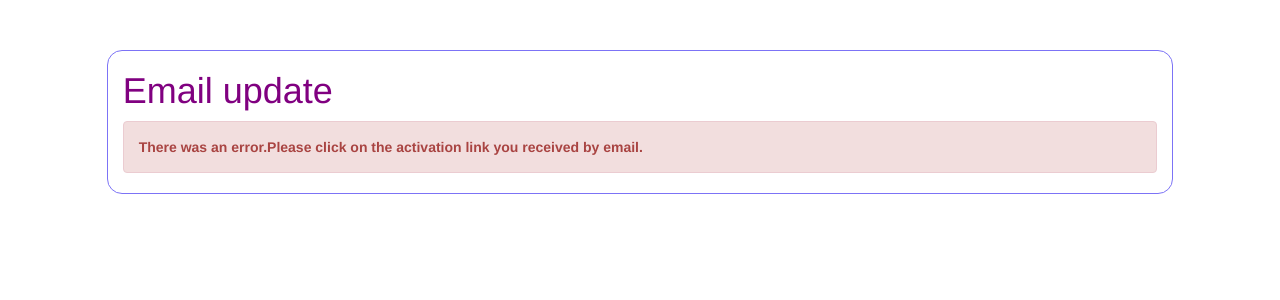
After one commit to lukivoda/notes, a PHP site: page /activatenewemail.php in a window 1280 px wide. The commit adds this page. Shown: the top 300 px of the page. Run offline with PHP 8.4, Linux system fonts and the light colour scheme; some libraries are stand-ins or nearby versions.

Commit message:
update email feature added

```diff
--- /dev/null
+++ b/activatenewemail.php
@@ -0,0 +1,67 @@
+<?php
+require("config.php");
+
+//http://www.stevanris.thecompletewebhosting.com/notes/activatenewemail.php?email=stevanris@gmail.com&newemail=s.zmajsek@gmail.com&key=654574578457845545743575743";
+//The user is re-directed to this file after clicking the activation link
+
+//Email uodate link contains three GET parameters: currentemail ,new email and activation key2
+
+
+?>
+
+<!DOCTYPE html>
+<html lang="en">
+<head>
+    <meta charset="utf-8">
+    <meta http-equiv="X-UA-Compatible" content="IE=edge">
+    <meta name="viewport" content="width=device-width, initial-scale=1">
+    <title>Account Activation</title>
+    <link href="css/bootstrap.min.css" rel="stylesheet">
+    <style>
+        h1{
+            color:purple;
+        }
+        .contactForm{
+            border:1px solid #7c73f6;
+            margin-top: 50px;
+            border-radius: 15px;
+        }
+    </style>
+
+</head>
+<body>
+<div class="container-fluid">
+    <div class="row">
+        <div class="col-sm-offset-1 col-sm-10 contactForm">
+            <h1>Email update</h1>
+            <?php
+            //if current email,new email or activation link is not missing we are showing an error
+            if(!isset($_GET['email']) || !isset($_GET['key']) || !isset($_GET['newemail'])){
+                echo "<div class='alert alert-danger'><strong>There was an error.Please click on the activation link you received by email.</strong></div>";
+            }else {
+
+                //Store them in three variables
+                $email = $_GET['email'];
+                $newemail = $_GET['newemail'];
+                $key = $_GET['key'];
+
+                //activate the user with activate method
+                $user->email = $email;
+                $user->activation2= $key;
+
+                if($user->activateNewEmail($newemail)){
+                    echo "<div class='alert alert-success'><strong>Your email has been updated!</strong>Please <a class='btn btn-success' href='index.php?logout=1'>log in</a> with your new email</div>";
+                }else{
+                    echo "<div class='alert alert-danger'><strong>Your email can not be updated.Please try again!</strong></div>";
+                }
+            }
+
+            ?>
+
+        </div>
+    </div>
+</div>
+<script src="https://ajax.googleapis.com/ajax/libs/jquery/1.11.2/jquery.min.js"></script>
+<script src="js/bootstrap.min.js"></script>
+</body>
+</html>
--- a/src/User.php
+++ b/src/User.php
@@ -7,6 +7,7 @@ class User extends Active {
     public $username;
     public $password;
     public $activation;
+    public $activation2;
     public static $key ="user_id";
     public static  $table ="users";
 
@@ -25,6 +26,25 @@ class User extends Active {
        }catch (PDOException $ex){
            echo "An error occured ".$ex->getMessage();
        }
+   }
+
+
+   public function activateNewEmail($newemail){
+
+       $db = DB::getConnection();
+       try{
+           $activateNewEmailQuery = "UPDATE users SET activation2 = :changed, email=:newEmail WHERE email= :email and activation2 = :activation2 LIMIT 1";
+           $statement = $db->prepare($activateNewEmailQuery);
+           $statement->execute(array(":changed" => 'changed','newEmail'=>$newemail,":email"=>$this->email,":activation2" => $this->activation2));
+           if ($statement->rowCount() === 1) {
+               return true;
+           } else {
+               return false;
+           }
+       }catch (PDOException $ex){
+           echo "An error occured ".$ex->getMessage();
+       }
+
    }
 
     public function login() {
@@ -65,6 +85,7 @@ class User extends Active {
                 $row = $this->getById($userId);
                 $_SESSION['user_id'] = $row->user_id;
                 $_SESSION['username'] = $row->username;
+                $_SESSION['email'] = $row->email;
                 $isValid =true;
             }else{
                 $isValid = false;
@@ -82,7 +103,7 @@ class User extends Active {
     public function logOut(){
         unset($_SESSION['user_id']);
         unset($_SESSION['username']);
-
+        unset($_SESSION['email']);
         if(isset($_COOKIE['rememberme'])){
             unset($_COOKIE['rememberme']);
             setcookie('rememberme',null,-1,'/');
@@ -140,6 +161,28 @@ class User extends Active {
 
 
 
+        public function updateAcivationCode2(){
+
+            $db = DB::getConnection();
+            try {
+                $updateAcivationCode2Query = "UPDATE users SET activation2 = :activation2 WHERE user_id =:user_id";
+                $statement = $db->prepare($updateAcivationCode2Query);
+                $statement->execute(array(":activation2" => $this->activation2, ':user_id' => $this->user_id));
+
+                if ($statement->rowCount() > 0) {
+                    return true;
+                } else {
+                    return false;
+                }
+
+            } catch (PDOException $ex) {
+                echo "An error occured " . $ex->getMessage();
+            }
+
+}
+
+
+
         public function redirectTo($page){
         header("Location:$page".".php");
     }
```
Also changed, not shown: profile.js (+25 -2 lines), profile.php (+4 -3 lines), updateemail.php (+33 -0 lines).
